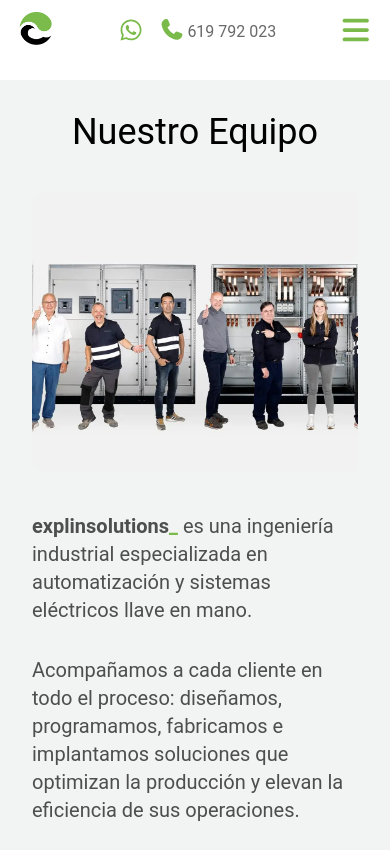
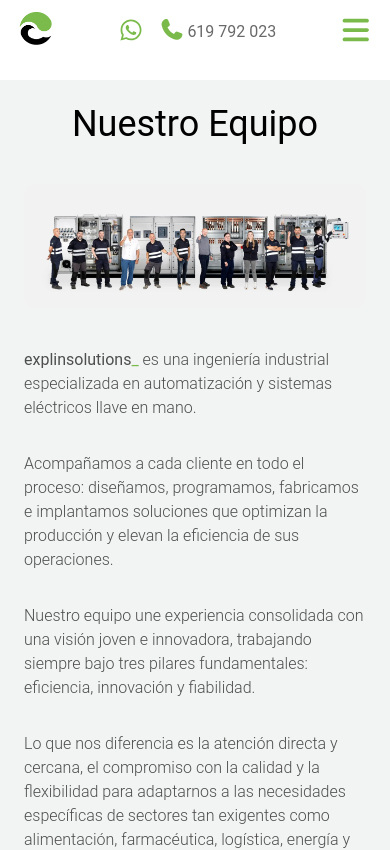
Before and after one commit to kvi-ki/explinsolutions, a Next.js app: page /nuestro-equipo in a window 390 px wide. Shown: the top 850 px of the page. Built offline with nearby package versions, Linux system fonts and the light colour scheme.

Commit message:
style: make text light

```diff
--- a/src/app/nuestro-equipo/page.tsx
+++ b/src/app/nuestro-equipo/page.tsx
@@ -6,7 +6,7 @@ import AnimatedService from '@/utils/AnimatedService';
 
 export default function AboutUs() {
   return (
-    <div className="bg-lightGray p-8 mb-10 lg:p-20 xl:rounded-xl">
+    <div className="bg-lightGray p-6 mb-10 lg:p-20 xl:rounded-xl">
       <div className="max-w-5xl mx-auto flex flex-col items-center gap-10">
         <h1 className="text-4xl">Nuestro Equipo</h1>
         <AnimatedService>
@@ -15,10 +15,10 @@ export default function AboutUs() {
             alt="explinsolutions_ team photo"
             width={2000}
             height={400}
-            className="w-full h-70 object-cover object-center rounded-xl"
+            className="w-full xl:h-70 xl:object-cover object-center rounded-xl"
           />
 
-          <div className="text-text text-xl flex flex-col gap-8 pt-10 lg:text-justify">
+          <div className="text-text font-light flex flex-col gap-8 pt-10 lg:text-xl lg:text-justify">
             <p>
               <b>
                 explinsolutions<span className="text-accent">_</span>
--- a/src/components/postCard/PostCard.tsx
+++ b/src/components/postCard/PostCard.tsx
@@ -21,7 +21,7 @@ export default function PostCard({
   return (
     <Link href={link} className="p-8 flex flex-col items-center">
       <h3 className="text-2xl text-center">{title}</h3>
-      <div className="flex flex-col justify-center items-center gap-8">
+      <div className="flex flex-col justify-center items-center gap-8 font-light">
         <AppImage
           source={imageSource}
           className="w-80 h-60 object-cover"
```
